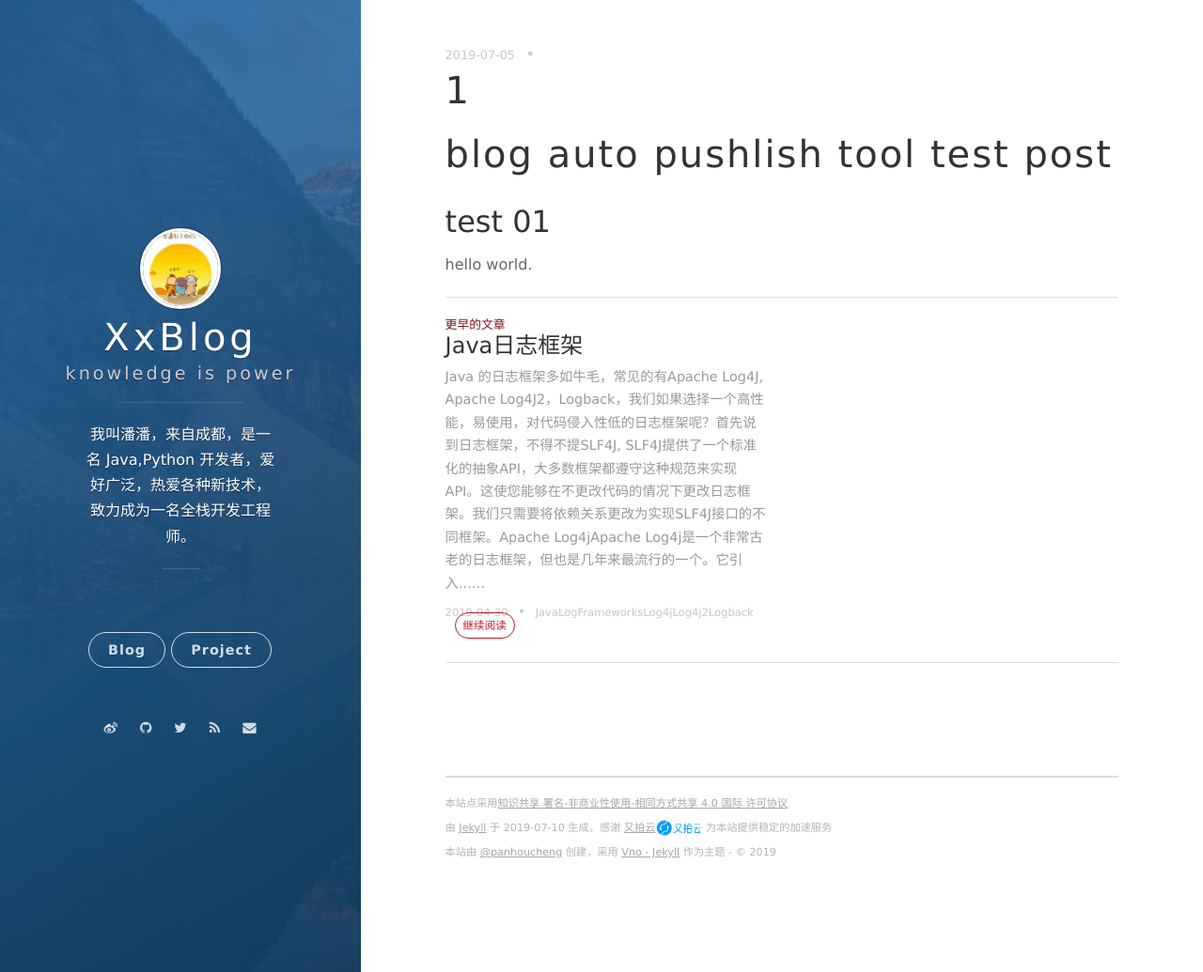
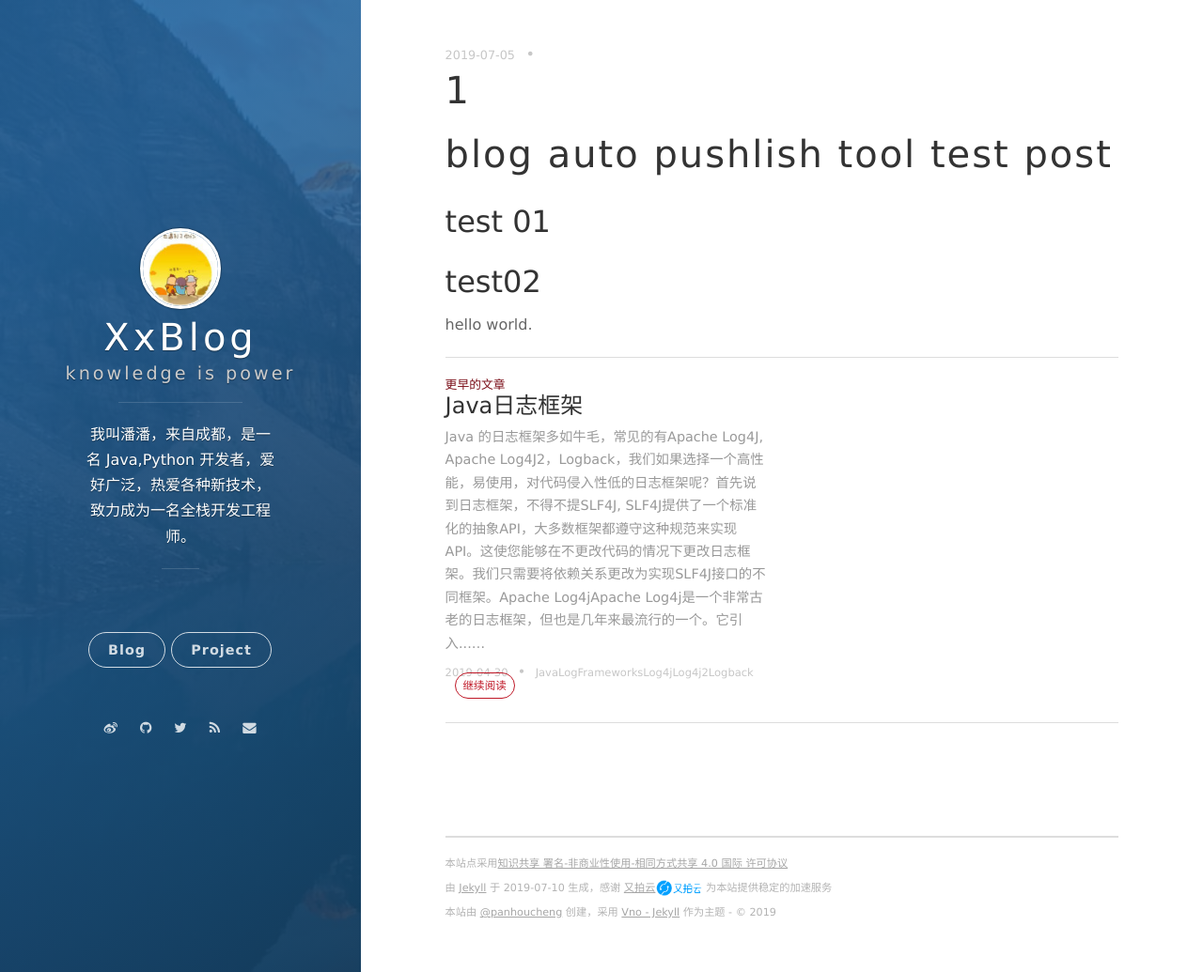
Before and after one commit to panhoucheng/blog, a Jekyll site: the page built from blog/_posts/2019-07-05-1.md, in a window 1280 px wide and 1035 px high. Shown: the whole window at 94% size. Built offline with Jekyll 4.4.1, drawn with Linux system fonts in a browser that asks for light colours; nearby versions of some CDN libraries; comment, search, counter and statistics services are not loaded.

Commit message:
auto commit: add new blog post that name is 2019-07-05-1.md:  , at 2019-07-10T23:15:39.41

```diff
--- a/blog/_posts/2019-07-05-1.md
+++ b/blog/_posts/2019-07-05-1.md
@@ -5,5 +5,6 @@ title: 1
 
 # blog auto pushlish tool test post
 ## test 01
+## test02
 
 hello world.
```
